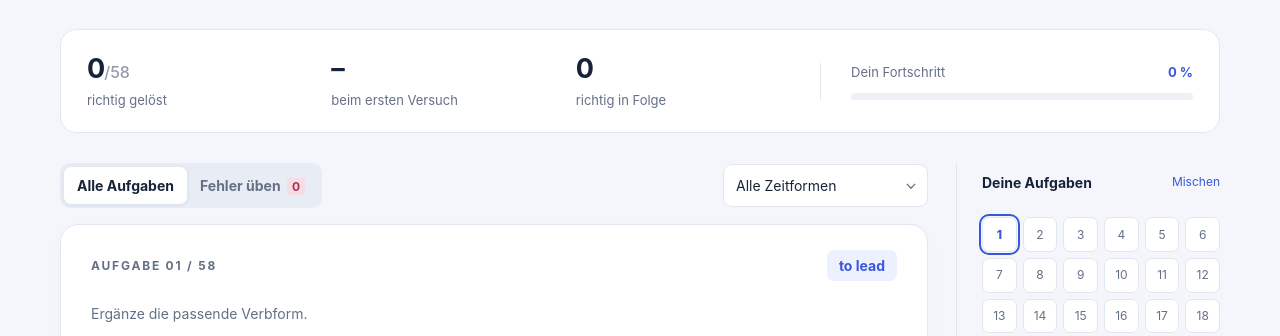
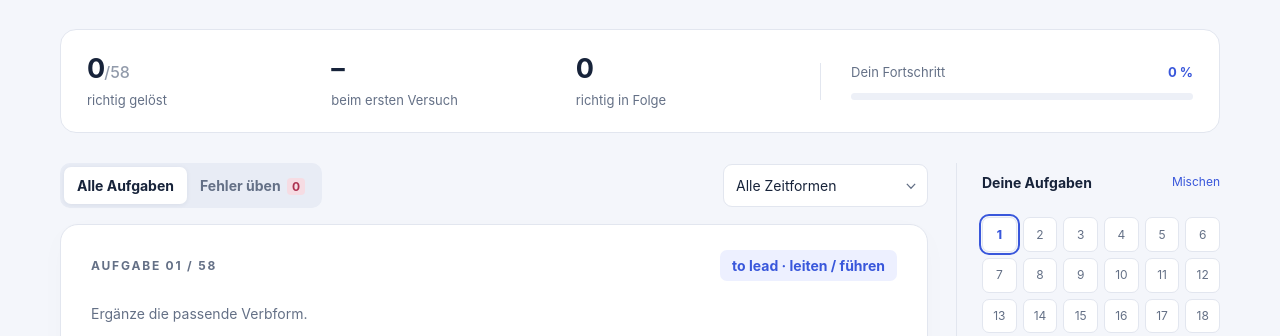
Before and after one commit to PatrickFischerKSA/irregular-verbs-herzen, a plain HTML site: page index.html in a window 1280 px wide. Shown: the part 394-730 px from the top of the page. Drawn offline with Linux system fonts and the light colour scheme.

Commit message:
Show German verb meanings in every exercise

```diff
--- a/app.js
+++ b/app.js
@@ -90,7 +90,7 @@ function render(focus=false){retryAfterSolve=false;const list=candidates();empty
  $('question-content').hidden=empty;
  let e=$('empty');if(e)e.remove();
  if(empty){e=document.createElement('div');e.id='empty';e.className='empty';const total=Object.values(records).filter(r=>r.needsPractice).length;e.innerHTML=`<h2>${mode==='errors'?'Gut gemacht!':'Keine Aufgaben'}</h2><p>${mode==='errors'?(total?'In dieser Zeitform gibt es keine Fehler zum Wiederholen.':'Du hast keine offenen Fehler zum Wiederholen.'):'Wähle eine andere Zeitform.'}</p><button class="primary" id="back-all">Alle Aufgaben üben</button>`;$('question-content').after(e);$('back-all').onclick=()=>{mode='all';$('tense-filter').value='all';setTabs();render(true);};$('question-label').textContent='DEIN TRAINING';$('verb').textContent='Weiter so';$('position').textContent='0 Aufgaben';$('previous').disabled=$('next').disabled=true;stats();return;}
- if(!list.includes(current))current=list[0];const q=QUESTIONS[current-1],r=records[current];const parts=q.sentence.split('___');$('before').textContent=parts[0];$('after').textContent=parts[1];$('question-label').textContent=`AUFGABE ${String(q.id).padStart(2,'0')} / 58`;$('verb').textContent='to '+q.verb;$('answer').value=r?.value||'';$('answer').disabled=!!r?.solved;$('answer').className=r?.solved?'correct':'';$('answer').setAttribute('aria-invalid','false');$('feedback').innerHTML='';$('feedback').className='';$('check').textContent=r?.solved?'Nächste Aufgabe':'Antwort prüfen';$('hint').hidden=!!r?.solved;$('position').textContent=`${list.indexOf(current)+1} von ${list.length}`;$('previous').disabled=list.indexOf(current)===0;$('next').disabled=list.indexOf(current)===list.length-1;
+ if(!list.includes(current))current=list[0];const q=QUESTIONS[current-1],r=records[current];const parts=q.sentence.split('___');$('before').textContent=parts[0];$('after').textContent=parts[1];$('question-label').textContent=`AUFGABE ${String(q.id).padStart(2,'0')} / 58`;$('verb').textContent='to '+q.verb+' · '+q.german;$('answer').value=r?.value||'';$('answer').disabled=!!r?.solved;$('answer').className=r?.solved?'correct':'';$('answer').setAttribute('aria-invalid','false');$('feedback').innerHTML='';$('feedback').className='';$('check').textContent=r?.solved?'Nächste Aufgabe':'Antwort prüfen';$('hint').hidden=!!r?.solved;$('position').textContent=`${list.indexOf(current)+1} von ${list.length}`;$('previous').disabled=list.indexOf(current)===0;$('next').disabled=list.indexOf(current)===list.length-1;
  if(r?.solved)feedback('♥ Richtig gelöst',`<p class="solution">${escapeHTML(r.value||q.answer)}</p>${explanation(q)}`,'good');
  stats();persist();if(focus&&!r?.solved)$('answer').focus();}
 function burst(good){if(!motion.checked||matchMedia('(prefers-reduced-motion: reduce)').matches)return;const rect=$('answer').getBoundingClientRect();for(let i=0;i<14;i++){const el=document.createElement('span');el.className='particle'+(good?'':' skull');el.textContent=good?'♥':'☠';el.style.left=(rect.left+rect.width/2)+'px';el.style.top=(rect.top+rect.height/2)+'px';el.style.setProperty('--dx',((Math.random()-.5)*340)+'px');el.style.setProperty('--dy',(-80-Math.random()*210)+'px');el.style.setProperty('--scale',(.6+Math.random()*.9));el.style.setProperty('--rotation',((Math.random()-.5)*110)+'deg');$('particles').append(el);setTimeout(()=>el.remove(),1350);}}
--- a/data.js
+++ b/data.js
@@ -4,405 +4,463 @@ const QUESTIONS = [
     "sentence": "Our teacher usually ___ the discussion.",
     "verb": "lead",
     "tense": "Present simple",
-    "answer": "leads"
+    "answer": "leads",
+    "german": "leiten / führen"
   },
   {
     "id": 2,
     "sentence": "Look! Dad ___ tickets at the counter right now.",
     "verb": "buy",
     "tense": "Present continuous",
-    "answer": "is buying"
+    "answer": "is buying",
+    "german": "kaufen"
   },
   {
     "id": 3,
     "sentence": "Watch out! The puppy ___ your shoe.",
     "verb": "bite",
     "tense": "Present continuous",
-    "answer": "is biting"
+    "answer": "is biting",
+    "german": "beissen"
   },
   {
     "id": 4,
     "sentence": "She ___ the door open for five minutes now, and her arm is getting tired.",
     "verb": "hold",
     "tense": "Present perfect continuous",
-    "answer": "has been holding"
+    "answer": "has been holding",
+    "german": "halten"
   },
   {
     "id": 5,
     "sentence": "My parents usually ___ me stay up late on Saturdays.",
     "verb": "let",
     "tense": "Present simple",
-    "answer": "let"
+    "answer": "let",
+    "german": "lassen / erlauben"
   },
   {
     "id": 6,
     "sentence": "Look at the pond! The water ___ right now.",
     "verb": "freeze",
     "tense": "Present continuous",
-    "answer": "is freezing"
+    "answer": "is freezing",
+    "german": "gefrieren"
   },
   {
     "id": 7,
     "sentence": "The train ___ the station. We are too late!",
     "verb": "leave",
     "tense": "Present perfect simple",
-    "answer": "has left"
+    "answer": "has left",
+    "german": "verlassen"
   },
   {
     "id": 8,
     "sentence": "Since Monday, the weather ___ much colder.",
     "verb": "become",
     "tense": "Present perfect simple",
-    "answer": "has become"
+    "answer": "has become",
+    "german": "werden"
   },
   {
     "id": 9,
     "sentence": "Yesterday, our team ___ the champions.",
     "verb": "beat",
     "tense": "Simple past",
-    "answer": "beat"
+    "answer": "beat",
+    "german": "besiegen / schlagen"
   },
   {
     "id": 10,
     "sentence": "I ___ tired every morning when I get up too early.",
     "verb": "feel",
     "tense": "Present simple",
-    "answer": "feel"
+    "answer": "feel",
+    "german": "sich fühlen"
   },
   {
     "id": 11,
     "sentence": "The children ___ behind the sofa right now.",
     "verb": "hide",
     "tense": "Present continuous",
-    "answer": "are hiding"
+    "answer": "are hiding",
+    "german": "sich verstecken"
   },
   {
     "id": 12,
     "sentence": "Ella ___ swimming every Tuesday.",
     "verb": "go",
     "tense": "Present simple",
-    "answer": "goes"
+    "answer": "goes",
+    "german": "gehen"
   },
   {
     "id": 13,
     "sentence": "The villagers ___ the area when the river flooded in 2010.",
     "verb": "flee",
     "tense": "Simple past",
-    "answer": "fled"
+    "answer": "fled",
+    "german": "fliehen"
   },
   {
     "id": 14,
     "sentence": "We usually ___ lunch at noon.",
     "verb": "have",
     "tense": "Present simple",
-    "answer": "have"
+    "answer": "have",
+    "german": "haben / zu sich nehmen"
   },
   {
     "id": 15,
     "sentence": "She ___ the 7.15 train every weekday.",
     "verb": "catch",
     "tense": "Present simple",
-    "answer": "catches"
+    "answer": "catches",
+    "german": "erwischen / nehmen"
   },
   {
     "id": 16,
     "sentence": "Our neighbour ___ us some apples last Sunday.",
     "verb": "bring",
     "tense": "Simple past",
-    "answer": "brought"
+    "answer": "brought",
+    "german": "bringen"
   },
   {
     "id": 17,
     "sentence": "Yesterday, we ___ the blankets on the grass.",
     "verb": "lay",
     "tense": "Simple past",
-    "answer": "laid"
+    "answer": "laid",
+    "german": "legen"
   },
   {
     "id": 18,
     "sentence": "I ___ my ankle, so I cannot walk properly now.",
     "verb": "hurt",
     "tense": "Present perfect simple",
-    "answer": "have hurt"
+    "answer": "have hurt",
+    "german": "verletzen"
   },
   {
     "id": 19,
     "sentence": "Last week, my friend ___ me her bicycle.",
     "verb": "lend",
     "tense": "Simple past",
-    "answer": "lent"
+    "answer": "lent",
+    "german": "leihen / verleihen"
   },
   {
     "id": 20,
     "sentence": "The ball ___ the window during yesterday's match.",
     "verb": "hit",
     "tense": "Simple past",
-    "answer": "hit"
+    "answer": "hit",
+    "german": "treffen"
   },
   {
     "id": 21,
     "sentence": "The wind ___ hard for three hours now and shows no sign of stopping.",
     "verb": "blow",
     "tense": "Present perfect continuous",
-    "answer": "has been blowing"
+    "answer": "has been blowing",
+    "german": "wehen / blasen"
   },
   {
     "id": 22,
     "sentence": "Look! A helicopter ___ over our school.",
     "verb": "fly",
     "tense": "Present continuous",
-    "answer": "is flying"
+    "answer": "is flying",
+    "german": "fliegen"
   },
   {
     "id": 23,
     "sentence": "He ___ two glasses of water so far today.",
     "verb": "drink",
     "tense": "Present perfect simple",
-    "answer": "has drunk"
+    "answer": "has drunk",
+    "german": "trinken"
   },
   {
     "id": 24,
     "sentence": "This station ___ the news every hour.",
     "verb": "broadcast",
     "tense": "Present simple",
-    "answer": "broadcasts"
+    "answer": "broadcasts",
+    "german": "senden / ausstrahlen"
   },
   {
     "id": 25,
     "sentence": "I ___ vegetables for the last twenty minutes and still have more to prepare.",
     "verb": "cut",
     "tense": "Present perfect continuous",
-    "answer": "have been cutting"
+    "answer": "have been cutting",
+    "german": "schneiden"
   },
   {
     "id": 26,
     "sentence": "My grandfather ___ me this watch in 2020.",
     "verb": "give",
     "tense": "Simple past",
-    "answer": "gave"
+    "answer": "gave",
+    "german": "geben"
   },
   {
     "id": 27,
     "sentence": "Oh no! I ___ my glasses. Now I cannot see properly.",
     "verb": "break",
     "tense": "Present perfect simple",
-    "answer": "have broken"
+    "answer": "have broken",
+    "german": "zerbrechen"
   },
   {
     "id": 28,
     "sentence": "The dog ___ on the sofa for two hours now and is still there.",
     "verb": "lie",
     "tense": "Present perfect continuous",
-    "answer": "has been lying"
+    "answer": "has been lying",
+    "german": "liegen"
   },
   {
     "id": 29,
     "sentence": "Our manager usually ___ with customer complaints.",
     "verb": "deal",
     "tense": "Present simple",
-    "answer": "deals"
+    "answer": "deals",
+    "german": "umgehen mit / bearbeiten"
   },
   {
     "id": 30,
     "sentence": "I ___ her birthday last year.",
     "verb": "forget",
     "tense": "Simple past",
-    "answer": "forgot"
+    "answer": "forgot",
+    "german": "vergessen"
   },
   {
     "id": 31,
     "sentence": "He ___ three messages so far today.",
     "verb": "get",
     "tense": "Present perfect simple",
-    "answer": "has got"
+    "answer": "has got",
+    "german": "bekommen / erhalten"
   },
   {
     "id": 32,
     "sentence": "Our guide ___ usually very patient.",
     "verb": "be",
     "tense": "Present simple",
-    "answer": "is"
+    "answer": "is",
+    "german": "sein"
   },
   {
     "id": 33,
     "sentence": "Last night, I ___ all my homework before dinner.",
     "verb": "do",
     "tense": "Simple past",
-    "answer": "did"
+    "answer": "did",
+    "german": "machen / erledigen"
   },
   {
     "id": 34,
     "sentence": "At the moment, the farmer ___ the chickens.",
     "verb": "feed",
     "tense": "Present continuous",
-    "answer": "is feeding"
+    "answer": "is feeding",
+    "german": "füttern"
   },
   {
     "id": 35,
     "sentence": "Listen! The concert ___ right now.",
     "verb": "begin",
     "tense": "Present continuous",
-    "answer": "is beginning"
+    "answer": "is beginning",
+    "german": "beginnen"
   },
   {
     "id": 36,
     "sentence": "We ___ all the sandwiches. There are none left.",
     "verb": "eat",
     "tense": "Present perfect simple",
-    "answer": "have eaten"
+    "answer": "have eaten",
+    "german": "essen"
   },
   {
     "id": 37,
     "sentence": "A tree ___ across the road during last night's storm.",
     "verb": "fall",
     "tense": "Simple past",
-    "answer": "fell"
+    "answer": "fell",
+    "german": "fallen"
   },
   {
     "id": 38,
     "sentence": "Last Saturday, Tom ___ five pounds on the race.",
     "verb": "bet",
     "tense": "Simple past",
-    "answer": "bet"
+    "answer": "bet",
+    "german": "wetten / setzen"
   },
   {
     "id": 39,
     "sentence": "She ___ him, so they are friends again now.",
     "verb": "forgive",
     "tense": "Present perfect simple",
-    "answer": "has forgiven"
+    "answer": "has forgiven",
+    "german": "vergeben / verzeihen"
   },
   {
     "id": 40,
     "sentence": "Look! The gardener ___ beside the flower bed.",
     "verb": "kneel",
     "tense": "Present continuous",
-    "answer": "is kneeling"
+    "answer": "is kneeling",
+    "german": "knien"
   },
   {
     "id": 41,
     "sentence": "I ___ my missing keys! Here they are.",
     "verb": "find",
     "tense": "Present perfect simple",
-    "answer": "have found"
+    "answer": "have found",
+    "german": "finden"
   },
   {
     "id": 42,
     "sentence": "Look! Mum ___ a picture on the wall.",
     "verb": "hang",
     "tense": "Present continuous",
-    "answer": "is hanging"
+    "answer": "is hanging",
+    "german": "aufhängen"
   },
   {
     "id": 43,
     "sentence": "We ___ our final destination. The decision is made.",
     "verb": "choose",
     "tense": "Present perfect simple",
-    "answer": "have chosen"
+    "answer": "have chosen",
+    "german": "wählen / auswählen"
   },
   {
     "id": 44,
     "sentence": "The workers ___ the bridge for six months now, and it is still unfinished.",
     "verb": "build",
     "tense": "Present perfect continuous",
-    "answer": "have been building"
+    "answer": "have been building",
+    "german": "bauen"
   },
   {
     "id": 45,
     "sentence": "My aunt ___ to work every day.",
     "verb": "drive",
     "tense": "Present simple",
-    "answer": "drives"
+    "answer": "drives",
+    "german": "fahren"
   },
   {
     "id": 46,
     "sentence": "Look! The little girl ___ a picture of her dog.",
     "verb": "draw",
     "tense": "Present continuous",
-    "answer": "is drawing"
+    "answer": "is drawing",
+    "german": "zeichnen"
   },
   {
     "id": 47,
     "sentence": "He always ___ his promises.",
     "verb": "keep",
     "tense": "Present simple",
-    "answer": "keeps"
+    "answer": "keeps",
+    "german": "halten / einhalten"
   },
   {
     "id": 48,
     "sentence": "They ___ a hole since breakfast and have not finished yet.",
     "verb": "dig",
     "tense": "Present perfect continuous",
-    "answer": "have been digging"
+    "answer": "have been digging",
+    "german": "graben"
   },
   {
     "id": 49,
     "sentence": "The school rules ___ students to use phones during exams.",
     "verb": "forbid",
     "tense": "Present simple",
-    "answer": "forbid"
+    "answer": "forbid",
+    "german": "verbieten"
   },
   {
     "id": 50,
     "sentence": "Look out of the window! Our guests ___ up the path.",
     "verb": "come",
     "tense": "Present continuous",
-    "answer": "are coming"
+    "answer": "are coming",
+    "german": "kommen"
   },
   {
     "id": 51,
     "sentence": "I ___ her since primary school.",
     "verb": "know",
     "tense": "Present perfect simple",
-    "answer": "have known"
+    "answer": "have known",
+    "german": "kennen"
   },
   {
     "id": 52,
     "sentence": "Every morning, Mia ___ her knees during her warm-up.",
     "verb": "bend",
     "tense": "Present simple",
-    "answer": "bends"
+    "answer": "bends",
+    "german": "beugen"
   },
   {
     "id": 53,
     "sentence": "The balloon ___ during the party yesterday.",
     "verb": "burst",
     "tense": "Simple past",
-    "answer": "burst"
+    "answer": "burst",
+    "german": "platzen"
   },
   {
     "id": 54,
     "sentence": "The cat ___ towards the bird yesterday afternoon.",
     "verb": "creep",
     "tense": "Simple past",
-    "answer": "crept"
+    "answer": "crept",
+    "german": "schleichen"
   },
   {
     "id": 55,
     "sentence": "This book ___ ten pounds in this shop.",
     "verb": "cost",
     "tense": "Present simple",
-    "answer": "costs"
+    "answer": "costs",
+    "german": "kosten"
   },
   {
     "id": 56,
     "sentence": "I ___ a strange noise at midnight yesterday.",
     "verb": "hear",
     "tense": "Simple past",
-    "answer": "heard"
+    "answer": "heard",
+    "german": "hören"
   },
   {
     "id": 57,
     "sentence": "The firefighters ___ the fire for hours, and it is still burning.",
     "verb": "fight",
     "tense": "Present perfect continuous",
-    "answer": "have been fighting"
+    "answer": "have been fighting",
+    "german": "bekämpfen"
   },
   {
     "id": 58,
     "sentence": "These plants ___ steadily for weeks and are still getting taller.",
     "verb": "grow",
     "tense": "Present perfect continuous",
-    "answer": "have been growing"
+    "answer": "have been growing",
+    "german": "wachsen"
   }
 ];
--- a/index.html
+++ b/index.html
@@ -1,10 +1,10 @@
 <!doctype html>
-<html lang="de"><head><meta charset="utf-8"><meta name="viewport" content="width=device-width, initial-scale=1"><meta name="theme-color" content="#f4f6fb"><meta name="description" content="58 Aufgaben zu englischen unregelmässigen Verben: sofortige Korrektur, verständliche Erklärungen und gezieltes Wiederholen."><title>Verb Lab · Irregular Verbs</title><link rel="stylesheet" href="style.css"><script defer src="data.js"></script><script defer src="app.js"></script></head>
+<html lang="de"><head><meta charset="utf-8"><meta name="viewport" content="width=device-width, initial-scale=1"><meta name="theme-color" content="#f4f6fb"><meta name="description" content="58 Aufgaben zu englischen unregelmässigen Verben: sofortige Korrektur, verständliche Erklärungen und gezieltes Wiederholen."><title>Verb Lab · Irregular Verbs</title><link rel="stylesheet" href="style.css?v=2"><script defer src="data.js?v=2"></script><script defer src="app.js?v=2"></script></head>
 <body><header><a class="brand" href="./" aria-label="Verb Lab Startseite"><span class="logo">V<span>•</span></span>VERB LAB</a><span class="header-note">ENGLISH PRACTICE <span class="pill">58 Sätze</span></span></header>
 <main><section class="intro"><div><p class="eyebrow">KLEINE LÜCKE. GROSSER LERNEFFEKT.</p><h1>Get your verbs<br><em>in shape.</em><span class="hero-heart" aria-hidden="true">♥</span></h1><p class="lead">Unregelmässige Verben. Fünf Zeitformen.<br>Du schreibst. Du prüfst. Du verstehst.</p></div><div class="intro-note"><span aria-hidden="true">♥ <span class="skull">☠</span></span><p>Richtig? Lass Herzen fliegen.<br>Fehler? Lern etwas daraus.</p></div></section>
 <section class="stats" aria-label="Dein Lernstand"><div><strong id="solved">0<span>/58</span></strong><span>richtig gelöst</span></div><div><strong id="accuracy">–</strong><span>beim ersten Versuch</span></div><div><strong id="streak">0</strong><span>richtig in Folge</span></div><div class="progress-cell"><div><span>Dein Fortschritt</span><b id="percent">0 %</b></div><progress id="progress" max="58" value="0">0 von 58</progress></div></section>
 <div class="workspace"><section class="exercise-area"><div class="toolbar"><div class="tabs" aria-label="Übungsmodus"><button id="all-mode" aria-pressed="true">Alle Aufgaben</button><button id="error-mode" aria-pressed="false">Fehler üben <span id="error-count">0</span></button></div><label class="sr-only" for="tense-filter">Zeitform auswählen</label><select id="tense-filter"><option value="all">Alle Zeitformen</option><option>Present simple</option><option>Present continuous</option><option>Present perfect simple</option><option>Present perfect continuous</option><option>Simple past</option></select></div>
-<article class="exercise-card"><div class="card-top"><span class="eyebrow" id="question-label">AUFGABE 01 / 58</span><span class="verb-tag" id="verb">to lead</span></div><div id="question-content"><p class="instruction">Ergänze die passende Verbform.</p><form id="answer-form" novalidate><div class="sentence" lang="en"><span id="before"></span><span class="answer-wrap"><label class="sr-only" for="answer">Deine Verbform</label><input id="answer" type="text" placeholder="deine Antwort" autocomplete="off" autocapitalize="none" spellcheck="false" aria-describedby="answer-help feedback"></span><span id="after"></span></div><p class="answer-help" id="answer-help">Schreibe die ganze Verbform, inklusive Hilfsverb, falls nötig.</p><div id="feedback" role="status" aria-live="polite" aria-atomic="true"></div><div class="actions"><button class="primary" id="check" type="submit">Antwort prüfen <kbd>Enter</kbd></button><button class="text-button" id="hint" type="button">Tipp anzeigen</button></div></form></div><div class="card-bottom"><button id="previous" class="text-button">Zurück</button><span id="position">1 von 58</span><button id="next" class="text-button">Weiter</button></div></article>
+<article class="exercise-card"><div class="card-top"><span class="eyebrow" id="question-label">AUFGABE 01 / 58</span><span class="verb-tag" id="verb">to lead · leiten / führen</span></div><div id="question-content"><p class="instruction">Ergänze die passende Verbform.</p><form id="answer-form" novalidate><div class="sentence" lang="en"><span id="before"></span><span class="answer-wrap"><label class="sr-only" for="answer">Deine Verbform</label><input id="answer" type="text" placeholder="deine Antwort" autocomplete="off" autocapitalize="none" spellcheck="false" aria-describedby="answer-help feedback"></span><span id="after"></span></div><p class="answer-help" id="answer-help">Schreibe die ganze Verbform, inklusive Hilfsverb, falls nötig.</p><div id="feedback" role="status" aria-live="polite" aria-atomic="true"></div><div class="actions"><button class="primary" id="check" type="submit">Antwort prüfen <kbd>Enter</kbd></button><button class="text-button" id="hint" type="button">Tipp anzeigen</button></div></form></div><div class="card-bottom"><button id="previous" class="text-button">Zurück</button><span id="position">1 von 58</span><button id="next" class="text-button">Weiter</button></div></article>
 <details class="grammar"><summary>Zeitformen kurz erklärt <span>Spickzettel</span></summary><div class="grammar-grid"><div><h3>Present simple</h3><p>Gewohnheiten und Zustände. Grundform; bei he/she/it meist -s.</p><code>She goes every day.</code></div><div><h3>Present continuous</h3><p>Was gerade passiert. am/is/are + Verb mit -ing.</p><code>They are coming now.</code></div><div><h3>Present perfect simple</h3><p>Ergebnis mit Bezug zu jetzt oder ein Zustand bis heute. have/has + 3. Verbform.</p><code>I have found my keys.</code></div><div><h3>Present perfect continuous</h3><p>Eine Tätigkeit läuft seit einer Weile. have/has been + Verb mit -ing.</p><code>It has been growing for weeks.</code></div><div><h3>Simple past</h3><p>Abgeschlossene Vergangenheit. 2. Verbform; kein have/has.</p><code>We went there yesterday.</code></div></div></details></section>
 <aside><div class="map-heading"><h2>Deine Aufgaben</h2><button id="shuffle" class="text-button" aria-label="Aufgaben mischen">Mischen</button></div><div class="question-map" id="question-map" aria-label="Aufgaben auswählen"></div><div class="legend"><span><i class="dot green"></i>Gelöst</span><span><i class="dot pink"></i>Noch üben</span></div><div class="aside-note"><b>Fehler gehören dazu.</b><p>Lies die Erklärung und versuche es noch einmal. Jedes rote Herz zählt.</p></div><button class="reset" id="reset">Lernstand zurücksetzen</button><p id="storage-note" class="storage-note">Dein Lernstand bleibt auf diesem Gerät gespeichert.</p></aside></div>
 <footer><span>VERB LAB <span class="footer-dot">·</span> Üben. Verstehen. Weiterkommen.</span><label class="motion-control"><input type="checkbox" id="motion" checked> Animationen</label></footer></main><div id="particles" aria-hidden="true"></div></body></html>
```
Also changed, not shown: style.css, 1 other file.
